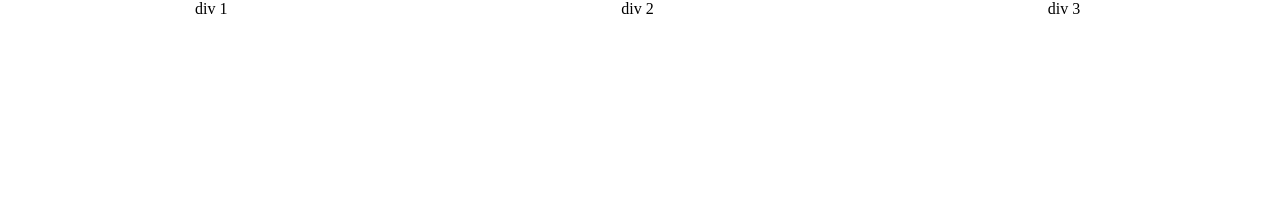
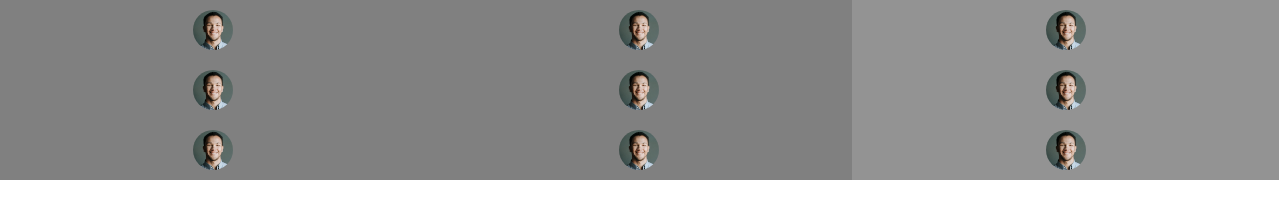
Before and after one commit to rolandjlevy/collective-london-task, a plain HTML site: page users.html in a window 1280 px wide. Drawn offline with Linux system fonts and the light colour scheme.

Commit message:
Basic grid working. Revisit later.

```diff
--- a/styles-users.css
+++ b/styles-users.css
@@ -4,16 +4,36 @@
     padding: 0;
 }
 
+/* lay out a grid of circular images */
+
 div.row {
+    font-size: 0; /* workaround to remove extra margins around divs */
     margin: 0;
+    min-width: calc(3 * 40px);
     padding: 0;
     width: 100vw;
 }
 
-div.block {
+div.column{
     display: inline-block;
     margin: 0;
-    padding: 0;
+    padding: 10px 0;
     text-align: center;
-    width: 33vw;
+    width: 33.3vw;
 }
+
+div.column img {
+    border-radius:50%;
+    height: 40px;
+    object-fit: cover;
+    overflow: auto;
+    width: 40px;
+}
+
+div.column:not(:last-child) {
+    background-color: grey;
+}
+
+div.column:last-child {
+    background-color: rgb(147, 147, 147);
+}
--- a/users.html
+++ b/users.html
@@ -15,16 +15,41 @@
   <div class="wrapper">
 
     <div class="row">
-      <div class="block">
-        div 1
+      <div class="column">
+        <img src="images/person.png">
       </div>
-      <div class="block">
-        div 2
+      <div class="column">
+        <img src="images/person.png">
       </div>
-      <div class="block">
-        div 3
+      <div class="column">
+        <img src="images/person.png">
       </div>
     </div>
+
+    <div class="row">
+      <div class="column">
+        <img src="images/person.png">
+      </div>
+      <div class="column">
+        <img src="images/person.png">
+      </div>
+      <div class="column">
+        <img src="images/person.png">
+      </div>
+    </div>
+
+    <div class="row">
+      <div class="column">
+        <img src="images/person.png">
+      </div>
+      <div class="column">
+        <img src="images/person.png">
+      </div>
+      <div class="column">
+        <img src="images/person.png">
+      </div>
+    </div>
+
   </div>
 
 </body>
```
